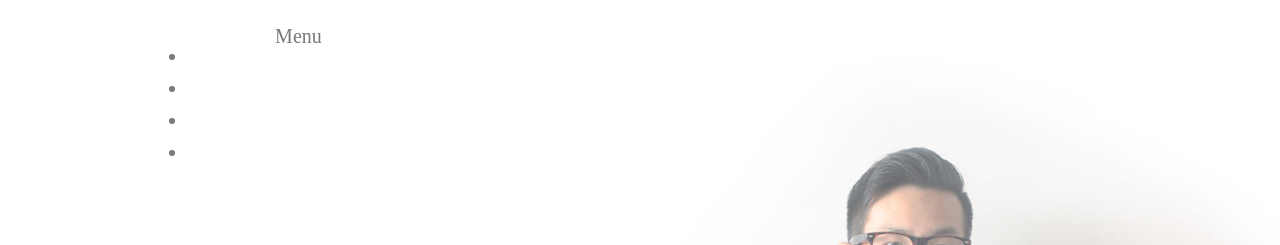
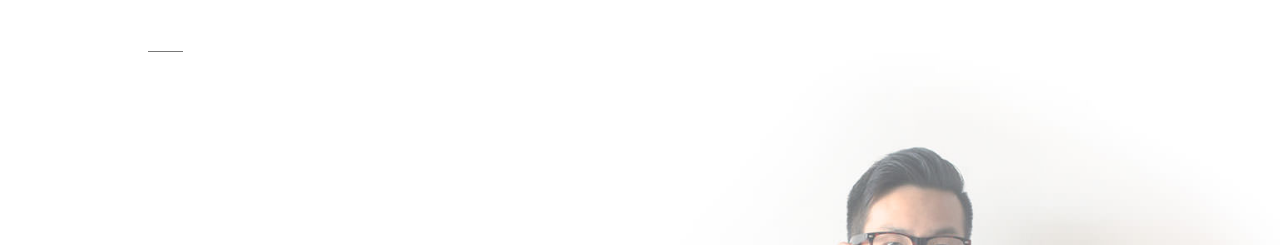
Before and after one commit to iamjoechiang/joechiang.com, a Jekyll site: the page built from index.html, in a window 1280 px wide and 900 px high. Shown: the top 245 px of the window. Built offline with Jekyll 4.4.1, drawn with Linux system fonts in a browser that asks for light colours; nearby versions of some CDN libraries; a script that is not in the unit is left out; the list of posts is cut into pages by our own code.

Commit message:
Tweak header

```diff
--- a/_includes/header.html
+++ b/_includes/header.html
@@ -1,19 +1,12 @@
         <header role="banner" class="site-header">
           <div class="container">
-            <a href="/" class="logo">J.Chiang</a>
-            <a role="button" aria-label="Toggle Navigation" class="navicon">
-              <span class="navi-label">Menu</span>
-              <span class="lines"></span>
-            </a>
             <div class="site-navi">
               <nav role="navigation">
-                <ul>
-                  <li><a href="/">Home</a></li>
-                  <li><a href="/about/">About</a></li>
-                  <li><a href="/journal/">Journal</a></li>
-                  <li><a href="mailto:&#104;&#101;&#108;&#108;&#111;&#064;&#106;&#111;&#101;&#099;&#104;&#105;&#097;&#110;&#103;&#046;&#099;&#111;&#109;&#046;&#097;&#117;" class="js-email">Email</a></li>
-                </ul>
+                <a href="/"{% if page.url == '/' %}class='current'{% endif %}>Work</a>
+                <a href="/about/"{% if page.url == '/about/' %}class='current'{% endif %}>About</a>
+                <a href="/journal/"{% if page.url == '/journal/' %}class='current'{% endif %}>Journal</a>
               </nav>
             </div>
+            <a href="/" class="logo">J.Chiang</a>
           </div>
         </header>
```
